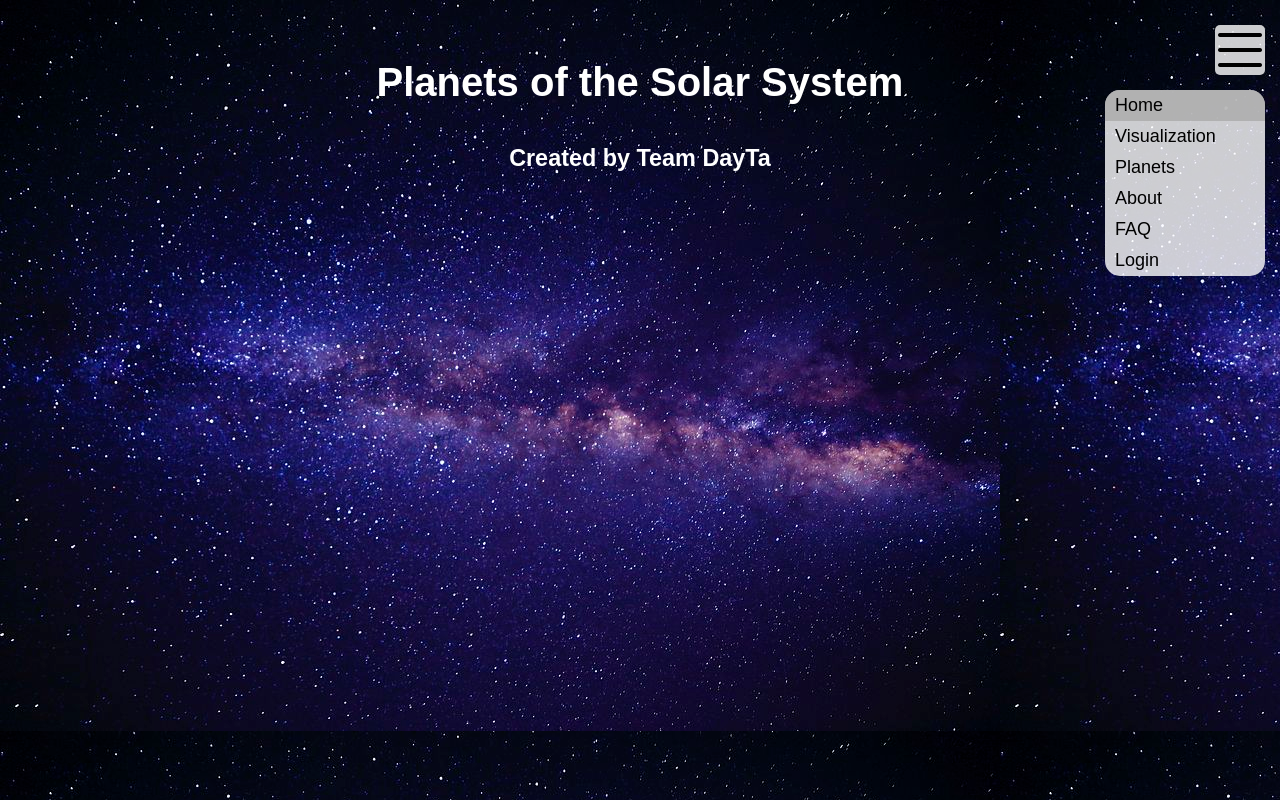
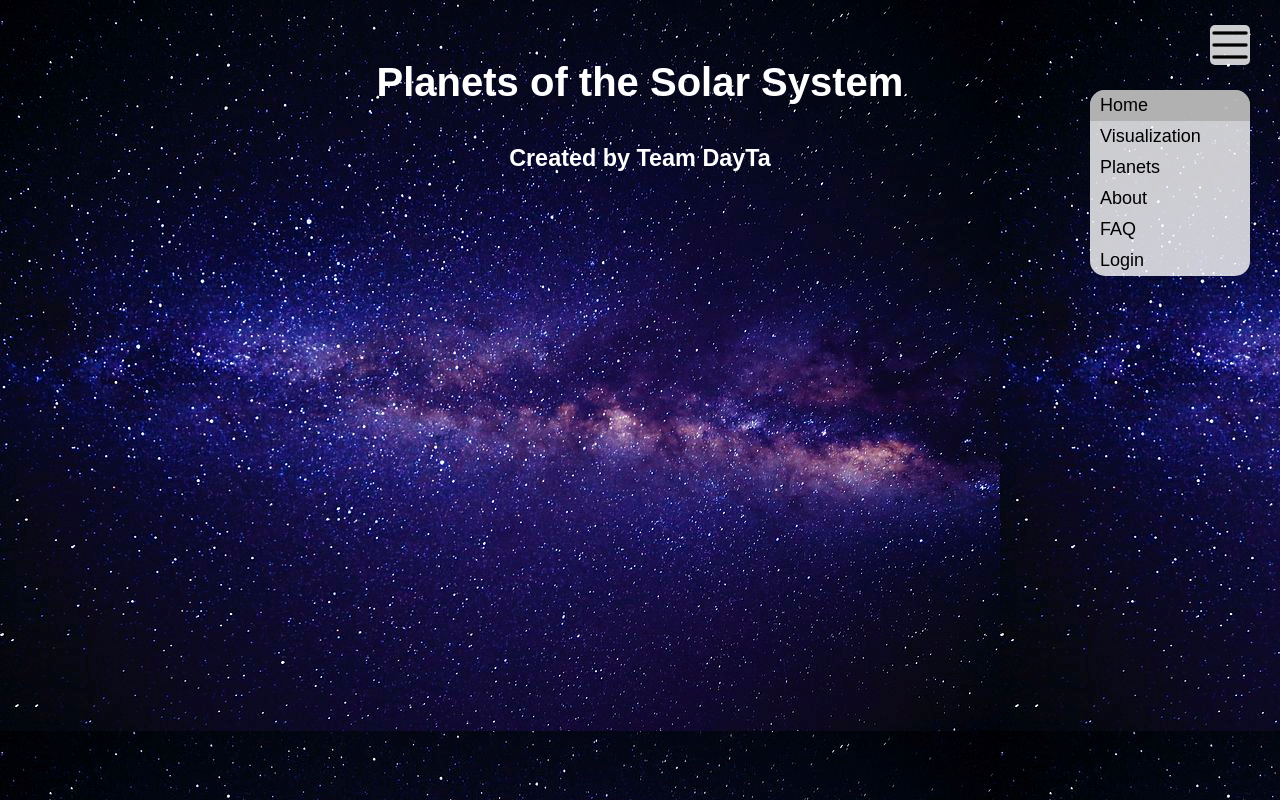
Before and after one commit to darvr1/Solar-System-Data-Visualization, a plain HTML site: page public/index.html in a window 1280 px wide. Drawn offline with Linux system fonts and the light colour scheme; a web font is replaced by a local one.

Commit message:
adjusted nav position

```diff
--- a/public/script.js
+++ b/public/script.js
@@ -21,7 +21,7 @@ function planetDropdown() {
 function navSwitch() {
     isNavOpen = !isNavOpen;
     if (isNavOpen) {
-        nav.style.right = "15px";
+        nav.style.right = "30px";
     } else {
         nav.style.right = "-160px";
     }
--- a/public/style.css
+++ b/public/style.css
@@ -118,7 +118,8 @@ header * {
 #stickButton {
     position: fixed;
     top: 25px;
-    right: 15px;
+    right: 30px;
+    width: 40px;
     cursor: pointer;
     border-radius: 5px;
     background-color: rgba(255, 255, 255, 0.8);
@@ -143,7 +144,7 @@ nav {
     border-radius: 15px;
     top: 90px;
     width: 160px;
-    right: 15px;
+    right: 30px;
 }
 
 nav div {
```
